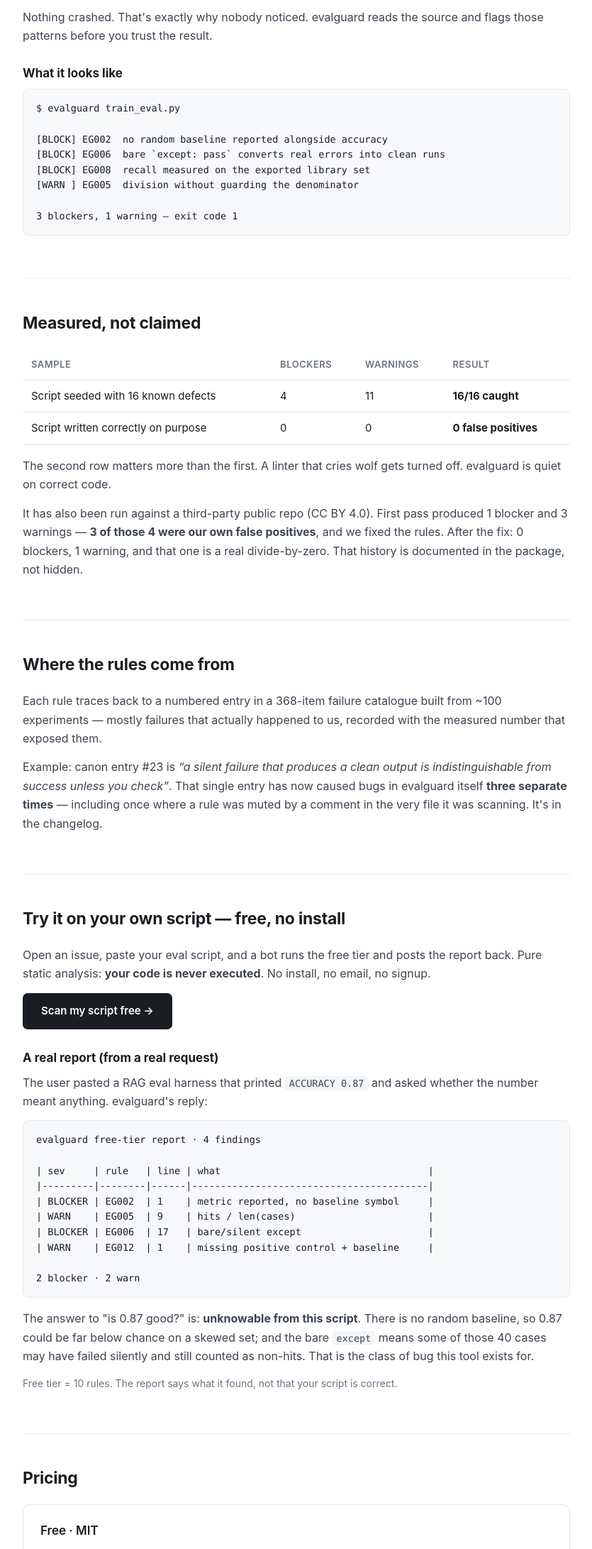
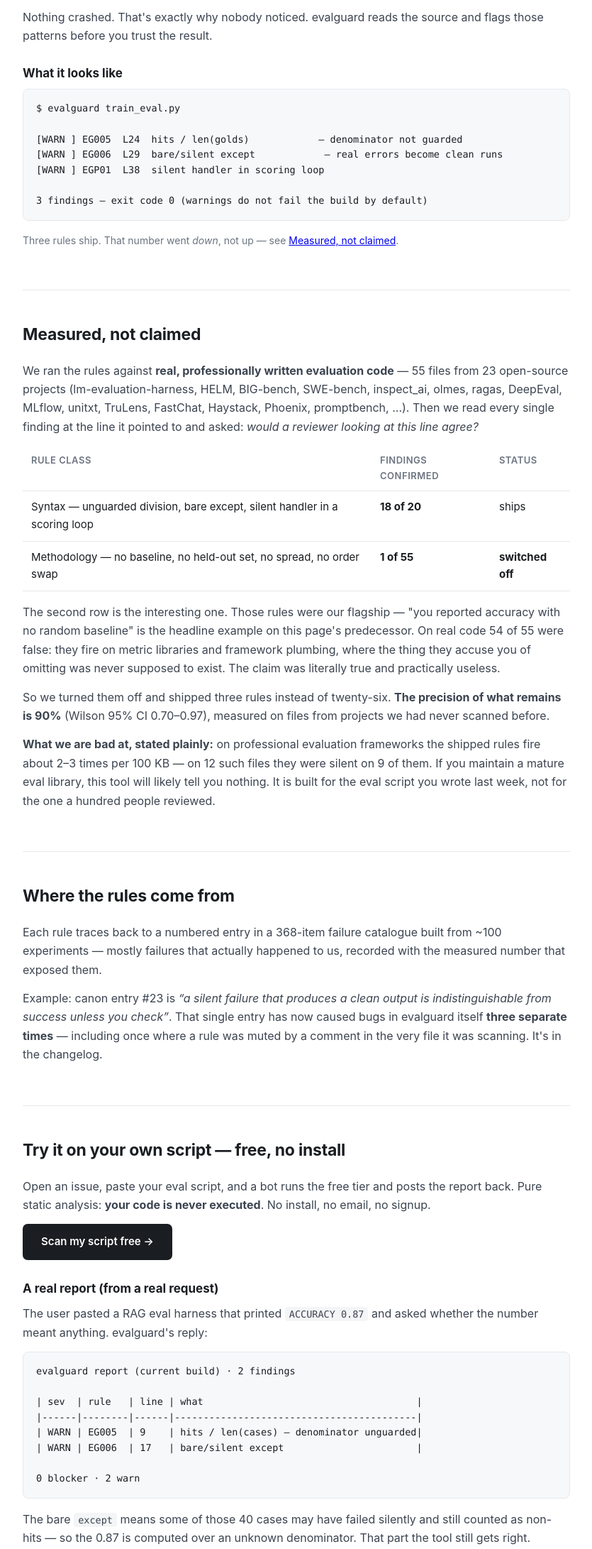
Before and after one commit to zhumeiyan/evalguard, a plain HTML site: page index.html in a window 1280 px wide. Shown: the part 549-2731 px from the top of the page at 71% size, without its empty margins (222-1057 px from the left). Drawn offline with Linux system fonts and the light colour scheme.

Commit message:
exp135: ship v0.5.0 — 3 measured rules, 23 switched off, honest page

```diff
--- a/index.html
+++ b/index.html
@@ -57,23 +57,25 @@
   <h3>What it looks like</h3>
 <pre>$ evalguard train_eval.py
 
-[BLOCK] EG002  no random baseline reported alongside accuracy
-[BLOCK] EG006  bare `except: pass` converts real errors into clean runs
-[BLOCK] EG008  recall measured on the exported library set
-[WARN ] EG005  division without guarding the denominator
+[WARN ] EG005  L24  hits / len(golds)            — denominator not guarded
+[WARN ] EG006  L29  bare/silent except            — real errors become clean runs
+[WARN ] EGP01  L38  silent handler in scoring loop
 
-3 blockers, 1 warning — exit code 1</pre>
+3 findings — exit code 0 (warnings do not fail the build by default)</pre>
+  <p style="font-size:14px;color:#6b7480">Three rules ship. That number went <i>down</i>, not up — see <a href="#measured">Measured, not claimed</a>.</p>
 </div>
 
 <div class="sec">
-  <h2>Measured, not claimed</h2>
+  <h2 id="measured">Measured, not claimed</h2>
+  <p>We ran the rules against <b>real, professionally written evaluation code</b> — 55 files from 23 open-source projects (lm-evaluation-harness, HELM, BIG-bench, SWE-bench, inspect_ai, olmes, ragas, DeepEval, MLflow, unitxt, TruLens, FastChat, Haystack, Phoenix, promptbench, ...). Then we read every single finding at the line it pointed to and asked: <i>would a reviewer looking at this line agree?</i></p>
   <table>
-    <tr><th>Sample</th><th>Blockers</th><th>Warnings</th><th>Result</th></tr>
-    <tr><td>Script seeded with 16 known defects</td><td>4</td><td>11</td><td><b>16/16 caught</b></td></tr>
-    <tr><td>Script written correctly on purpose</td><td>0</td><td>0</td><td><b>0 false positives</b></td></tr>
+    <tr><th>Rule class</th><th>Findings confirmed</th><th>Status</th></tr>
+    <tr><td>Syntax — unguarded division, bare except, silent handler in a scoring loop</td><td><b>18 of 20</b></td><td>ships</td></tr>
+    <tr><td>Methodology — no baseline, no held-out set, no spread, no order swap</td><td><b>1 of 55</b></td><td><b>switched off</b></td></tr>
   </table>
-  <p>The second row matters more than the first. A linter that cries wolf gets turned off. evalguard is quiet on correct code.</p>
-  <p>It has also been run against a third-party public repo (CC BY 4.0). First pass produced 1 blocker and 3 warnings — <b>3 of those 4 were our own false positives</b>, and we fixed the rules. After the fix: 0 blockers, 1 warning, and that one is a real divide-by-zero. That history is documented in the package, not hidden.</p>
+  <p>The second row is the interesting one. Those rules were our flagship — "you reported accuracy with no random baseline" is the headline example on this page's predecessor. On real code 54 of 55 were false: they fire on metric libraries and framework plumbing, where the thing they accuse you of omitting was never supposed to exist. The claim was literally true and practically useless.</p>
+  <p>So we turned them off and shipped three rules instead of twenty-six. <b>The precision of what remains is 90%</b> (Wilson 95% CI 0.70–0.97), measured on files from projects we had never scanned before.</p>
+  <p><b>What we are bad at, stated plainly:</b> on professional evaluation frameworks the shipped rules fire about 2–3 times per 100 KB — on 12 such files they were silent on 9 of them. If you maintain a mature eval library, this tool will likely tell you nothing. It is built for the eval script you wrote last week, not for the one a hundred people reviewed.</p>
 </div>
 
 <div class="sec">
@@ -89,18 +91,17 @@
 
   <h3>A real report (from a real request)</h3>
   <p>The user pasted a RAG eval harness that printed <code>ACCURACY 0.87</code> and asked whether the number meant anything. evalguard's reply:</p>
-<pre>evalguard free-tier report · 4 findings
+<pre>evalguard report (current build) · 2 findings
 
-| sev     | rule   | line | what                                    |
-|---------|--------|------|-----------------------------------------|
-| BLOCKER | EG002  | 1    | metric reported, no baseline symbol     |
-| WARN    | EG005  | 9    | hits / len(cases)                       |
-| BLOCKER | EG006  | 17   | bare/silent except                      |
-| WARN    | EG012  | 1    | missing positive control + baseline     |
+| sev  | rule   | line | what                                     |
+|------|--------|------|------------------------------------------|
+| WARN | EG005  | 9    | hits / len(cases) — denominator unguarded|
+| WARN | EG006  | 17   | bare/silent except                       |
 
-2 blocker · 2 warn</pre>
-  <p>The answer to "is 0.87 good?" is: <b>unknowable from this script</b>. There is no random baseline, so 0.87 could be far below chance on a skewed set; and the bare <code>except</code> means some of those 40 cases may have failed silently and still counted as non-hits. That is the class of bug this tool exists for.</p>
-  <p style="font-size:14px;color:#6b7480">Free tier = 10 rules. The report says what it found, not that your script is correct.</p>
+0 blocker · 2 warn</pre>
+  <p>The bare <code>except</code> means some of those 40 cases may have failed silently and still counted as non-hits — so the 0.87 is computed over an unknown denominator. That part the tool still gets right.</p>
+  <p style="font-size:14px;color:#6b7480"><b>An earlier build of this page also reported "no random baseline" and "no positive control" on this same script.</b> Those two rules are switched off now: run against professional evaluation code they were right 1 time in 55. We kept the honest part of the answer and dropped the part that was mostly noise.</p>
+  <p style="font-size:14px;color:#6b7480">Free tier = the 3 shipped rules. The report says what it found, not that your script is correct.</p>
 </div>
 
 <div class="sec">
@@ -108,8 +109,8 @@
 
   <div class="tier">
     <div class="tname">Free · MIT</div>
-    <div class="price">$0 <span>— CLI + 10 rules</span></div>
-    <p style="margin-top:10px;margin-bottom:0"><code>pip install evalguard</code> · zero dependencies · JSON output · exit 1 on blockers. The four highest-frequency rules are free forever: unguarded division, ratio without numerator/denominator, hardcoded threshold, untested external channel.</p>
+    <div class="price">$0 <span>— CLI + 3 verified rules</span></div>
+    <p style="margin-top:10px;margin-bottom:0"><code>pip install evalguard</code> · zero dependencies · JSON output · exit 1 on blockers. The three rules that survived measurement ship free and stay free: <b>unguarded division</b>, <b>bare / silent except</b>, <b>silent handler inside a scoring loop</b>.</p>
   </div>
 
   <div class="tier best">
@@ -122,7 +123,7 @@
   <div class="tier">
     <div class="tname">evalguard Pro</div>
     <div class="price">$99 <span>— one-time, 12 months of updates</span></div>
-    <p style="margin-top:10px;margin-bottom:0">Everything in Canon, plus 26+ rules, CI templates (GitHub Actions, GitLab CI, pre-commit), HTML report output, and every new rule added for 12 months.</p>
+    <p style="margin-top:10px;margin-bottom:0">Everything in Canon, plus CI templates (GitHub Actions, GitLab CI, pre-commit), HTML report output, priority on new rules, and every rule added for 12 months as they clear the same measured bar the first three had to clear.</p>
     <p style="margin-top:14px"><a class="cta" style="padding:9px 18px;font-size:14px" href="https://github.com/zhumeiyan/evalguard-worker/issues/new?labels=order&title=%5BORDER%5D+pro&body=tier%3A+pro%0Areference%3A+">I've paid — instant download</a></p>
   </div>
 
```
